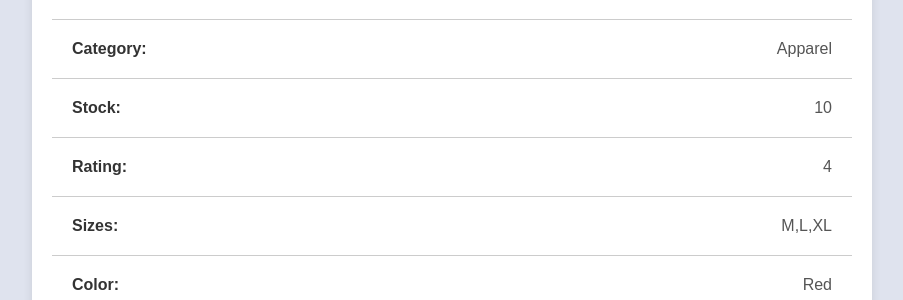
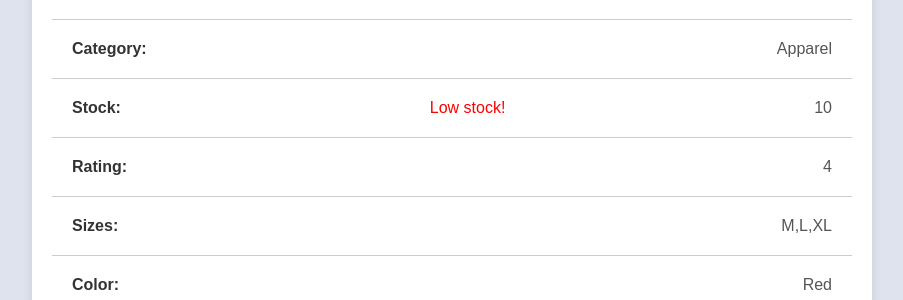
Before and after one commit to 0ofpro/E-commerce-Website, a Flask app: page /product/P10001 in a window 1280 px wide. Shown: the part 681-981 px from the top of the page, without its empty margins (188-1091 px from the left). Run offline with Flask 3, Linux system fonts and the light colour scheme.

Commit message:
receive low stock alert!

```diff
--- a/app/templates/product.html
+++ b/app/templates/product.html
@@ -100,7 +100,14 @@
         <li class="product-item"><strong>Price:</strong> ${{ product.price }}</li>
         <li class="product-item"><strong>Description:</strong> {{ product.item_desc }}</li>
         <li class="product-item"><strong>Category:</strong> {{ product.category }}</li>
-        <li class="product-item"><strong>Stock:</strong> {{ product.stock }}</li>
+
+        <li class="product-item"><strong>Stock:</strong>
+            {% if product.stock <= 10 %}
+                <span style="color: red;">Low stock!</span>
+            {% endif %}
+            {{ product.stock }}
+        </li>
+
         <li class="product-item"><strong>Rating:</strong> {{ product.item_star }}</li>
         <li class="product-item"><strong>Sizes:</strong> {{ product.itme_sizes }}</li>
         <li class="product-item"><strong>Color:</strong> {{ product.color }}</li>
```
Also changed, not shown: instance/ecommerce.db.
